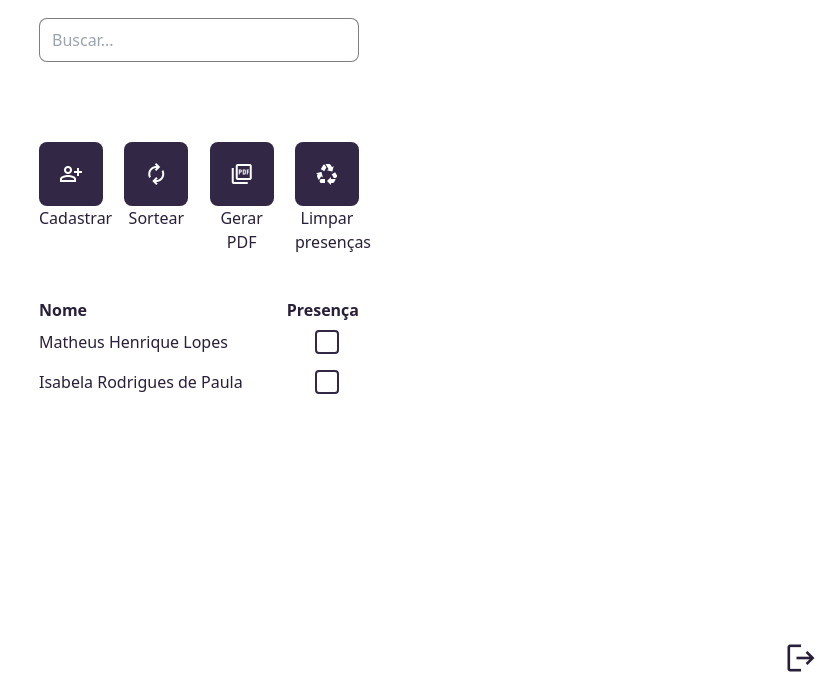
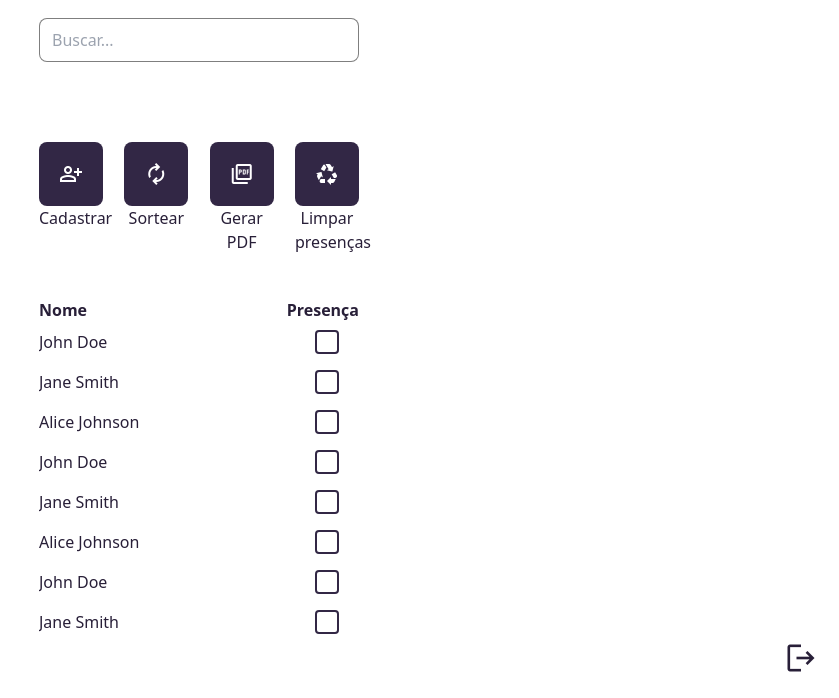
Before and after one commit to matheus-henriique/sorch, a plain HTML site: page src/public/views/painel.html in a window 1280 px wide. Shown: the part 102-800 px from the top of the page, without its empty margins (441-1280 px from the left). Drawn offline with nearby package versions, Linux system fonts and the light colour scheme; a web font is replaced by a local one.

Commit message:
listando participantes

```diff
--- a/src/public/scripts/main.js
+++ b/src/public/scripts/main.js
@@ -1,3 +1,118 @@
+const participants = [
+    {
+        name: "John Doe",
+        date_of_birth: new Date("1990-01-01"),
+        contact: "john.doe@example.com",
+        presence: true,
+        draw_number: 1,
+        created_at: new Date()
+    },
+    {
+        name: "Jane Smith",
+        date_of_birth: new Date("1985-05-15"),
+        contact: "jane.smith@example.com",
+        presence: false,
+        draw_number: 2,
+        created_at: new Date()
+    },
+    {
+        name: "Alice Johnson",
+        date_of_birth: new Date("1992-08-25"),
+        contact: "alice.johnson@example.com",
+        presence: true,
+        draw_number: 3,
+        created_at: new Date()
+    },
+    {
+        name: "John Doe",
+        date_of_birth: new Date("1990-01-01"),
+        contact: "john.doe@example.com",
+        presence: true,
+        draw_number: 1,
+        created_at: new Date()
+    },
+    {
+        name: "Jane Smith",
+        date_of_birth: new Date("1985-05-15"),
+        contact: "jane.smith@example.com",
+        presence: false,
+        draw_number: 2,
+        created_at: new Date()
+    },
+    {
+        name: "Alice Johnson",
+        date_of_birth: new Date("1992-08-25"),
+        contact: "alice.johnson@example.com",
+        presence: true,
+        draw_number: 3,
+        created_at: new Date()
+    },
+    {
+        name: "John Doe",
+        date_of_birth: new Date("1990-01-01"),
+        contact: "john.doe@example.com",
+        presence: true,
+        draw_number: 1,
+        created_at: new Date()
+    },
+    {
+        name: "Jane Smith",
+        date_of_birth: new Date("1985-05-15"),
+        contact: "jane.smith@example.com",
+        presence: false,
+        draw_number: 2,
+        created_at: new Date()
+    },
+    {
+        name: "Alice Johnson",
+        date_of_birth: new Date("1992-08-25"),
+        contact: "alice.johnson@example.com",
+        presence: true,
+        draw_number: 3,
+        created_at: new Date()
+    },
+    {
+        name: "Alice Johnson",
+        date_of_birth: new Date("1992-08-25"),
+        contact: "alice.johnson@example.com",
+        presence: true,
+        draw_number: 3,
+        created_at: new Date()
+    },
+    {
+        name: "Alice Johnson",
+        date_of_birth: new Date("1992-08-25"),
+        contact: "alice.johnson@example.com",
+        presence: true,
+        draw_number: 3,
+        created_at: new Date()
+    },
+    {
+        name: "Alice Johnson",
+        date_of_birth: new Date("1992-08-25"),
+        contact: "alice.johnson@example.com",
+        presence: true,
+        draw_number: 3,
+        created_at: new Date()
+    },
+    {
+        name: "Alice Johnson",
+        date_of_birth: new Date("1992-08-25"),
+        contact: "alice.johnson@example.com",
+        presence: true,
+        draw_number: 3,
+        created_at: new Date()
+    },
+    {
+        name: "Alice Johnson",
+        date_of_birth: new Date("1992-08-25"),
+        contact: "alice.johnson@example.com",
+        presence: true,
+        draw_number: 3,
+        created_at: new Date()
+    }
+];
+
 function html_popup_alert(message){
     if(!message)return;
 
@@ -113,6 +228,42 @@ function validarContato(campoContato) {
 }
 
 
+/**
+ *
+ *  CREATE LIST OF PARTICIPANTS
+ *
+ */
+
+function html_create_list_participants(participant) {
+    let html = `
+        <div class="flex justify-between pt-2 pr-5 pb-2">
+            <div>
+                <a href="./update.html">
+                    ${participant.name}
+                </a>
+            </div>
+            <div>
+                <input type="checkbox" class="checkbox-custom">
+            </div>
+        </div>
+    `;
+
+    $("#listParticipants").append(html);
+}
+
+function create_list_participants(participants) {
+
+    if(participants.length > 0 || !participants) {
+        $(".msg-no-participants").remove();
+        participants.forEach(e => {
+            html_create_list_participants(e)
+        });
+    } else {
+        $(".msg-no-participants").remove();
+        $("#listParticipants").append(`<p class="msg-no-partipants text-center mt-5">Sem participantes</p>`);
+
+    }
+}
 
 $("#updatePerson").on('click', () => {
     html_loading();
@@ -129,3 +280,9 @@ $("#registration").on('click', () => {
 
     // "./painel.html"
 });
+
+
+
+$(document).ready(() => {
+   create_list_participants(participants);
+});
--- a/src/public/views/painel.html
+++ b/src/public/views/painel.html
@@ -5,9 +5,13 @@
   <meta name="viewport" content="width=device-width, initial-scale=1.0">
   <title>SORCH | Painel</title>
 
+  <script src="https://code.jquery.com/jquery-3.6.0.min.js"></script>
+
   <script src="https://cdn.tailwindcss.com"></script>
 
   <link rel="stylesheet" href="/css/main.css">
+
+  <script src="/scripts/main.js"></script>
 
   <link rel="preconnect" href="https://fonts.googleapis.com">
   <link rel="preconnect" href="https://fonts.gstatic.com" crossorigin>
@@ -78,32 +82,13 @@
         </div>
     </div>
 
-    <div class="flex flex-col mt-11">
+    <div class="flex flex-col my-11">
         <div class="flex justify-between font-bold text-font_color">
             <p>Nome</p>
             <p>Presença</p>
         </div>
-        <div class="text-font_color">
-                <div class="flex justify-between pt-2 pr-5 pb-2">
-                    <div>
-                      <a href="./update.html">
-                        Matheus Henrique Lopes
-                      </a>
-                    </div>
-                    <div>
-                        <input type="checkbox" class="checkbox-custom">
-                    </div>
-                </div>
-                <div class="flex justify-between pt-2 pr-5 pb-2">
-                    <div>
-                      <a href="./update.html">
-                        Isabela Rodrigues de Paula
-                      </a>
-                    </div>
-                    <div>
-                        <input type="checkbox" class="checkbox-custom">
-                    </div>
-                </div>
+        <div id="listParticipants" class="max-h-80 overflow-x-hidden text-font_color">
+                <p class="msg-no-participants text-center mt-5">Sem participantes</p>
         </div>
     </div>
    </div>
```
